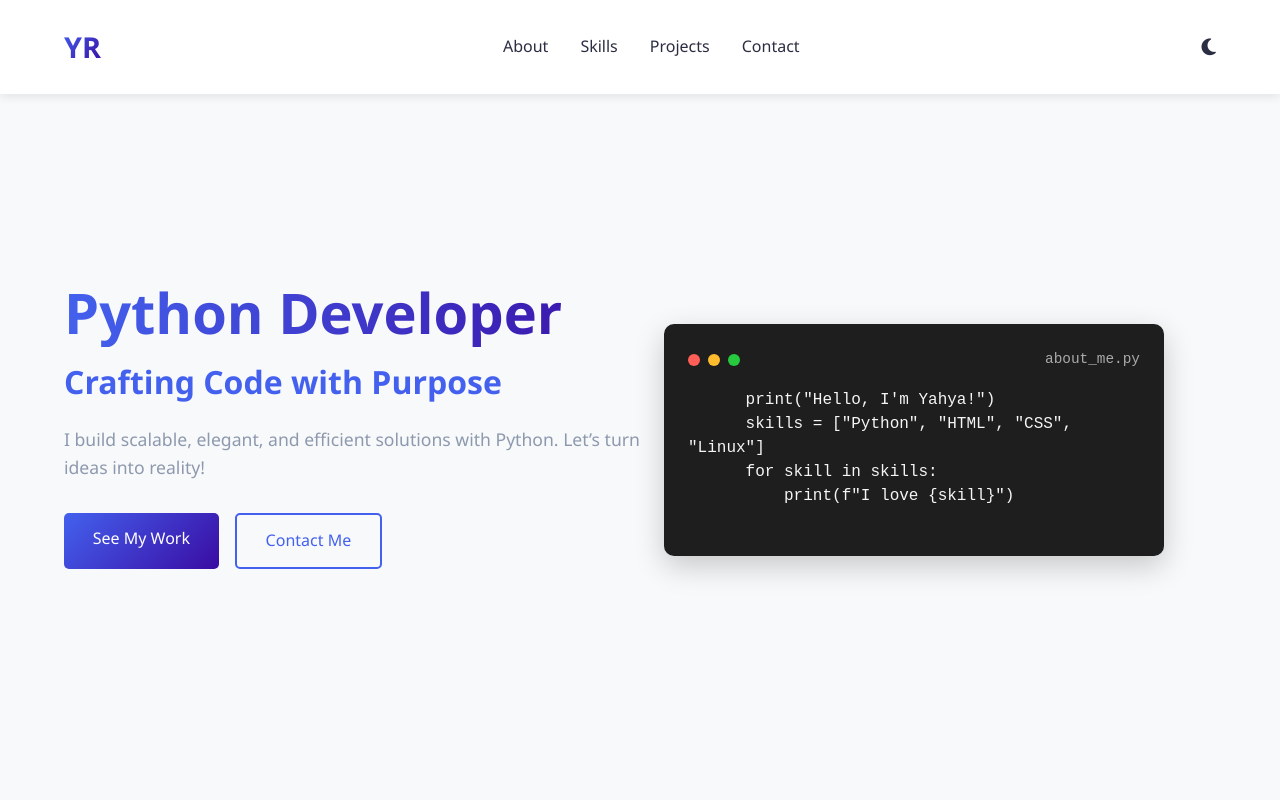
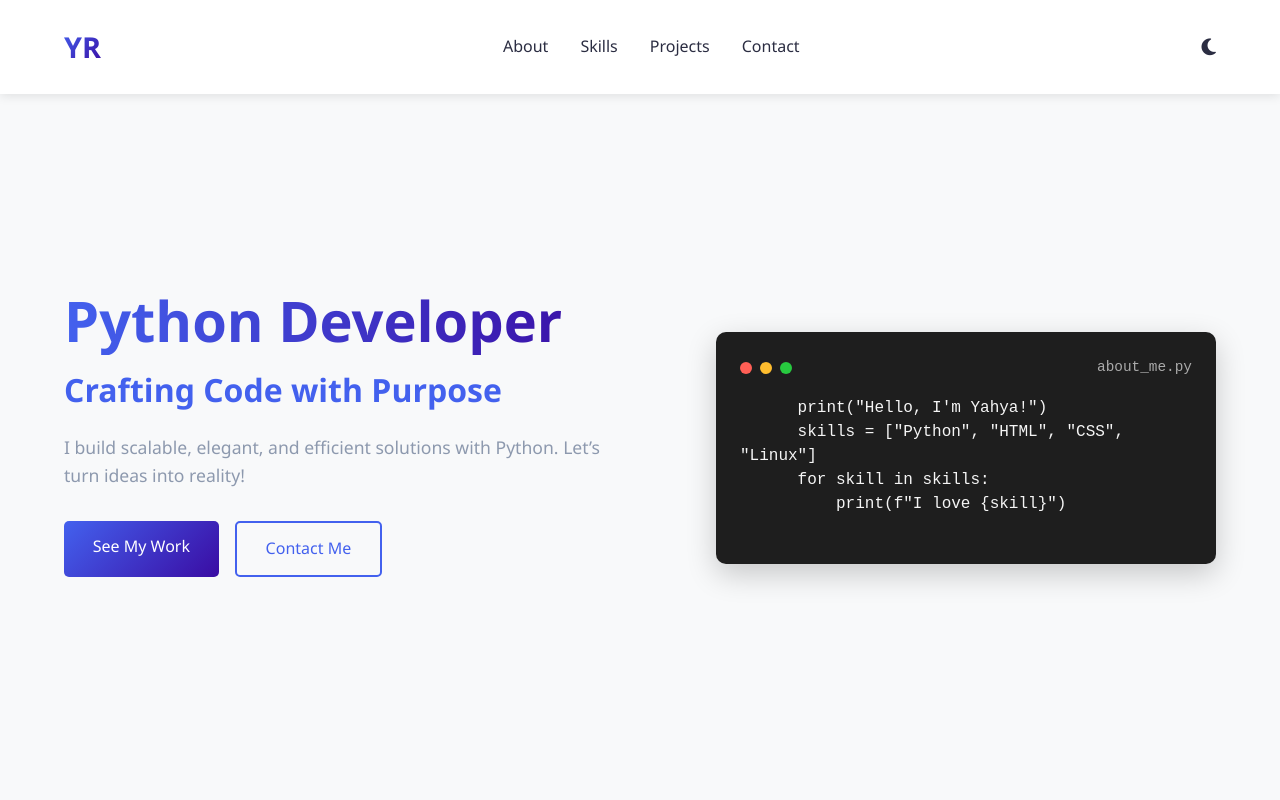
Before and after one commit to YahyaDev-Web/YahyaDev, a plain HTML site: page index.html in a window 1280 px wide. Shown: the top 800 px of the page. Drawn offline with Linux system fonts and the light colour scheme.

Commit message:
Update style.css

```diff
--- a/style.css
+++ b/style.css
@@ -215,14 +215,21 @@ section {
 /* Hero Section */
 .hero {
   min-height: 100vh;
-  display: flex;
+  display: grid;
+  grid-template-columns: 1fr 1fr;
   align-items: center;
-  padding-top: 5rem;
+  padding-top: 6rem;
+  gap: 3rem;
 }
 
 .hero-content {
-  max-width: 600px;
+  max-width: 100%;
 }
+
+.hero-code {
+  justify-self: end;
+}
+
 
 .hero-title {
   font-size: 3.5rem;
```
